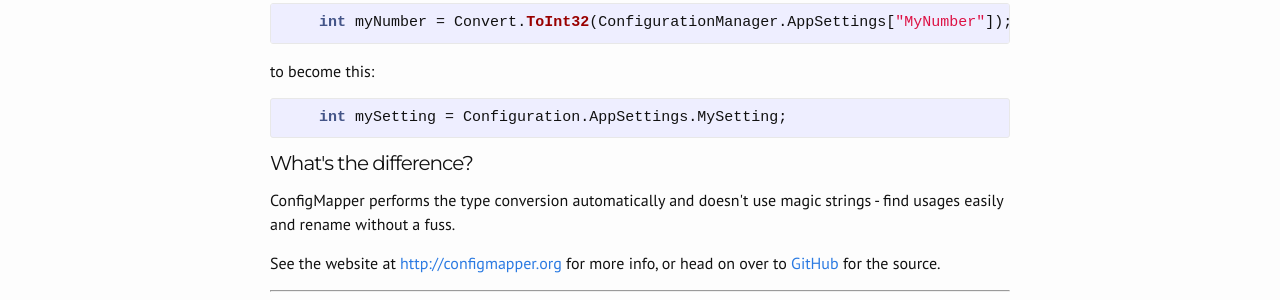
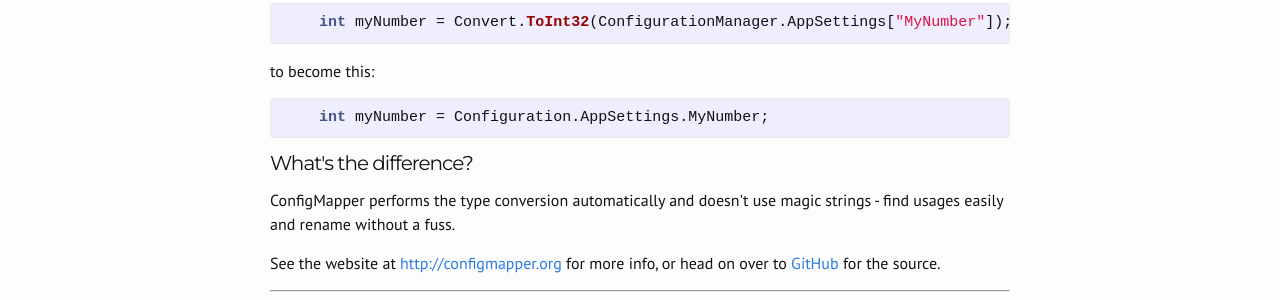
Before and after one commit to martinburrows/martinburrows.github.io, a Jekyll site: the page built from projects/index.md, in a window 1280 px wide. Shown: the part 448-748 px from the top of the page. Built offline with Jekyll 4.4.1, drawn with Linux system fonts in a browser that asks for light colours.

Commit message:
corrected copy/paste

```diff
--- a/projects/index.md
+++ b/projects/index.md
@@ -17,7 +17,7 @@
 <p>to become this:</p>
 
 {% highlight c#  %}
-    int mySetting = Configuration.AppSettings.MySetting;
+    int myNumber = Configuration.AppSettings.MyNumber;
 {% endhighlight %}
 
 <h3>What's the difference?</h3>
```
